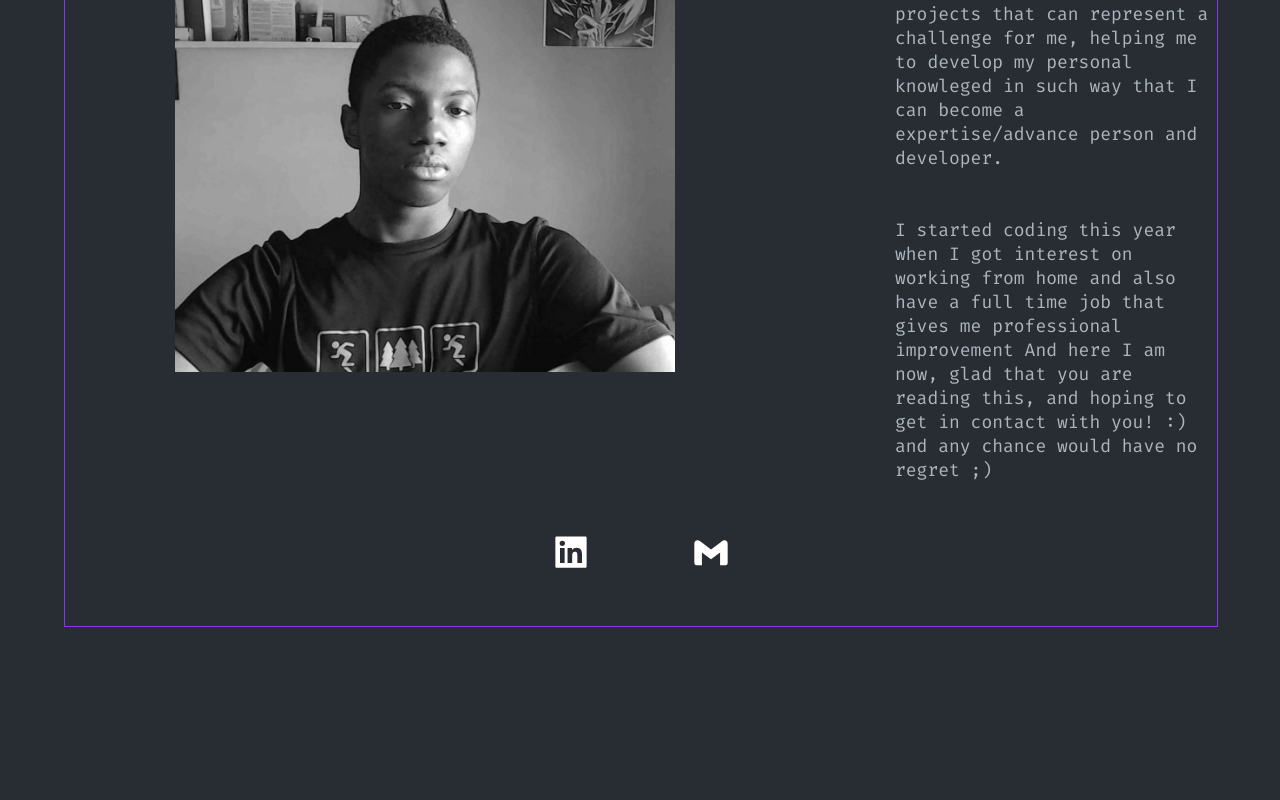
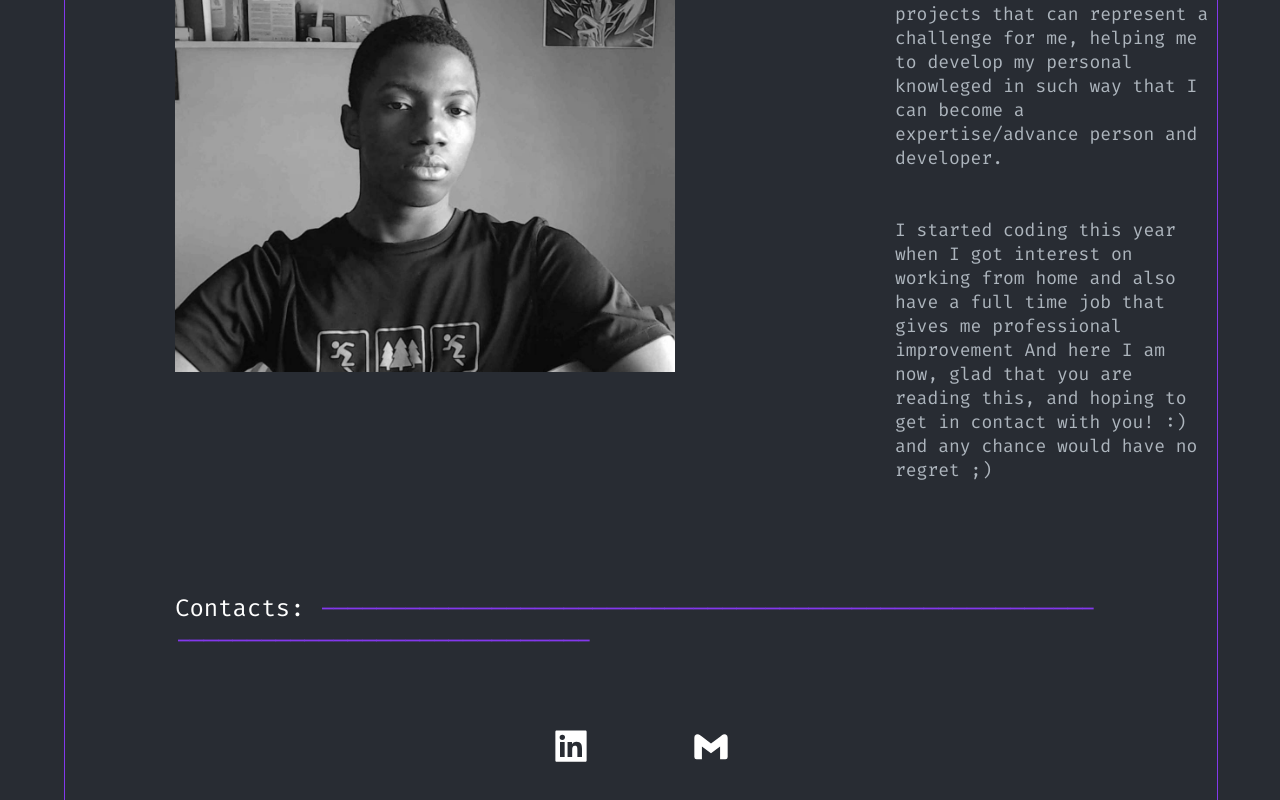
Before and after one commit to WilderAp/Personal-Portfolio, a React (Vite) app: page /contacts in a window 1280 px wide. Shown: the part 2600-3400 px from the top of the page. Before the commit the page ends 3227 px from the top, so only its background shows below. Built offline with nearby package versions, Linux system fonts and the light colour scheme; a web font is replaced by a local one.

Commit message:
Cambio en Contacts

```diff
--- a/src/Components/footer/footer.css
+++ b/src/Components/footer/footer.css
@@ -0,0 +1,5 @@
+@import url('https://fonts.googleapis.com/css2?family=Fira+Code&display=swap');
+
+.contacts-footer{
+    font-family: 'Fira Code', monospace;
+}
--- a/src/Components/footer/footer.jsx
+++ b/src/Components/footer/footer.jsx
@@ -1,10 +1,14 @@
 import {BiLogoGmail} from "react-icons/bi/index.esm";
 import {AiFillLinkedin} from "react-icons/ai/index.esm";
+import "./footer.css"
 
 const Footer = () => {
     return(
+        <div className="contacts-footer">
+        <div className='works-main' style={{ fontSize: "24px", marginBottom: "20px" }}>
+                <span><span style={{ color: '#168aad' }}></span>Contacts: <span style={{ color: "#8338ec" }}>-----------------------------------------------------------------------------------</span></span>
+            </div>
         <footer className="footer" id="footer" style={{display: "flex", justifyContent: "center", margin: "0px",}}>
-
             <figure style={{margin: "50px"}}>
                 <a href="https://www.linkedin.com/in/wilder-asprilla-pinilla-a5749220b/" rel="noreferrer" target=
                 "_blank" style={{textDecoration: "none", color: "inherit"}}>
@@ -18,6 +22,7 @@ const Footer = () => {
             </figure>
 
         </footer>
+        </div>
     )
 }
 
```
